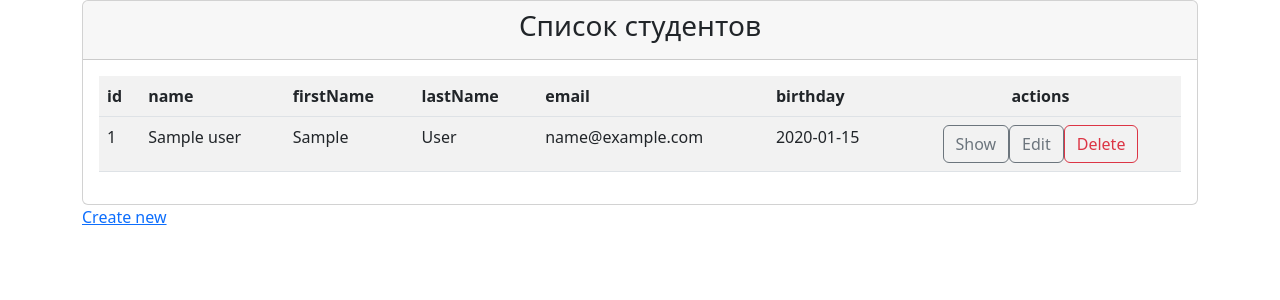
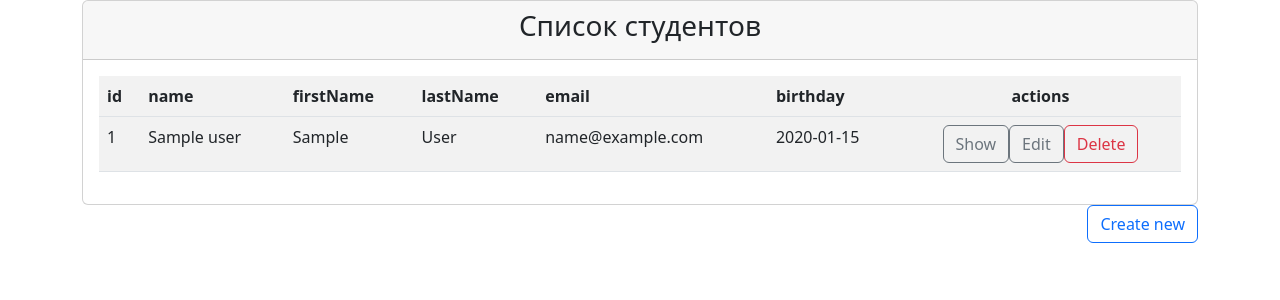
Before and after one commit to Deaglee731/students_symfony, a Symfony app: template templates/user/index.html.twig in a window 1280 px wide. Shown: the part 56-356 px from the top of the page. Run offline with Twig, Linux system fonts and the light colour scheme; the template is opened without the code that fills it: most values are stand-ins (such as "Sample title", 1, 10 or a date in 2020); some libraries are stand-ins or nearby versions.

Commit message:
Modern views files 2

```diff
--- a/templates/subject/index.html.twig
+++ b/templates/subject/index.html.twig
@@ -9,7 +9,7 @@
                 <div class="row">
                     <div class="col">
                         <div class="d-flex justify-content-center">
-                        <h3>  Список студентов  </h3>
+                            <h3> Список студентов </h3>
                         </div>
                     </div>
                 </div>
@@ -44,6 +44,8 @@
                 </table>
             </div>
         </div>
-    <a href="{{ path('app_subject_new') }}">Create new</a>
+        <div class="d-flex justify-content-end">
+            <a class="btn btn-outline-primary" href="{{ path('app_subject_new') }}">Create new</a>
+        </div>
     </div>
 {% endblock %}
--- a/templates/user/index.html.twig
+++ b/templates/user/index.html.twig
@@ -52,6 +52,8 @@
                 </table>
             </div>
         </div>
-        <a href="{{ path('app_user_new') }}">Create new</a>
+        <div class="d-flex justify-content-end">
+            <a class="btn btn-outline-primary" href="{{ path('app_user_new') }}">Create new</a>
+        </div>
     </div>
 {% endblock %}
```
Lines whose indentation alone changed are shown as unchanged.
